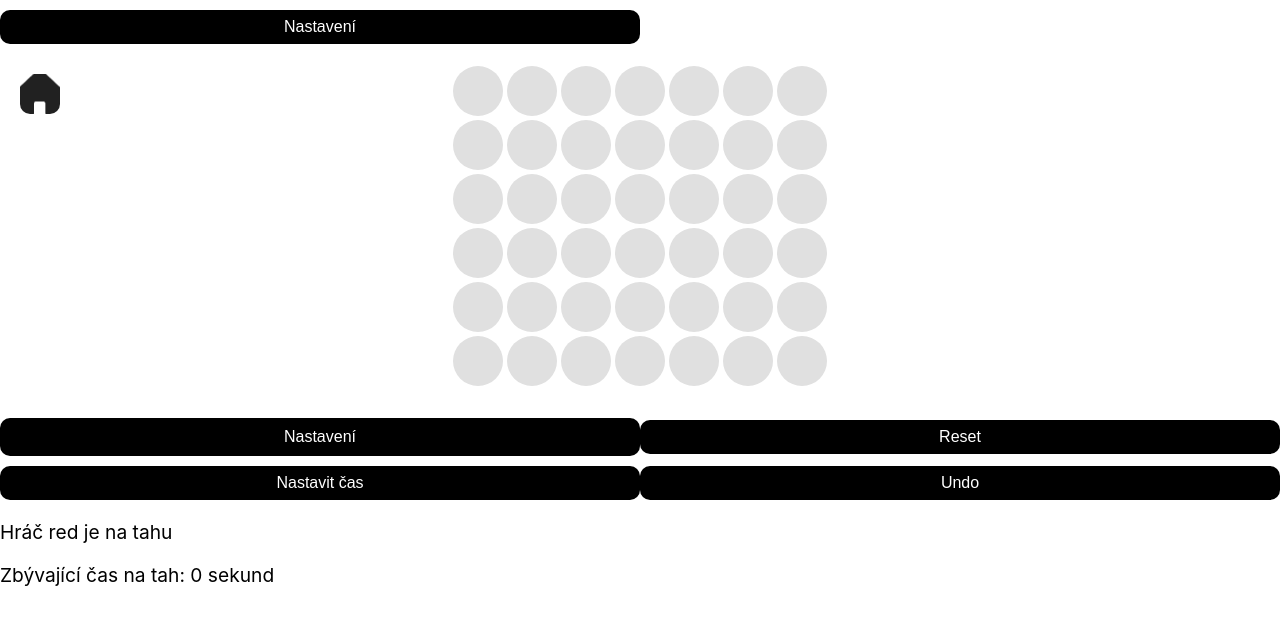
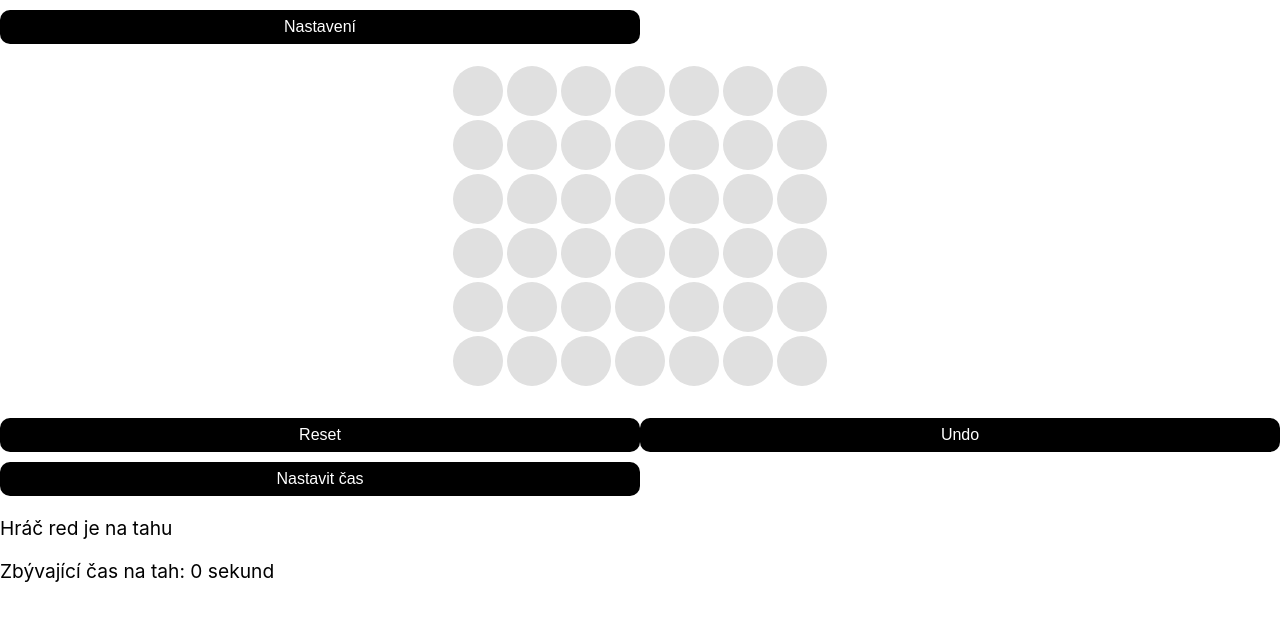
Before and after one commit to GangerBeda/ITU-projekt, a React (Create React App) app: page /game/fourinarow in a window 1280 px wide. Shown: the top 624 px of the page. Built offline with nearby package versions, Linux system fonts and the light colour scheme.

Commit message:
Update FourInARowView.js

```diff
--- a/src/games/FourInARow/views/FourInARowView.js
+++ b/src/games/FourInARow/views/FourInARowView.js
@@ -1,11 +1,17 @@
 import React from 'react';
 import './FourInARowView.css';
-import SettingsPopup from './Buttons/SettingsPopup';
-function FourInARowView({ gameState, makeMove, startNewGame, resetGame, undo, setTimeLimit, goToMainMenu, showSettings, toggleSettings }) {
+
+function FourInARowView({ gameState, remainingTime, makeMove, startNewGame, resetGame, undo, setTimeLimit }) {
+
+console.log("GameState: ", gameState);
+console.log("Current Player: ", gameState.currentPlayer);
+console.log("Winner: ", gameState.winner);
+console.log("Time:", gameState.timeLimit);
 
     return (
-        <div style={{ position: 'relative' }}>
+        <div>
             <div className="FourInARowView">
+
                 <div className="four-in-a-row-board">
                     {gameState.board.map((row, rowIndex) => (
                         <div key={rowIndex} className="board-row">
@@ -21,18 +27,12 @@ function FourInARowView({ gameState, makeMove, startNewGame, resetGame, undo, se
                         </div>
                     ))}
                 </div>
+
             </div>
 
-            <button onClick={goToMainMenu} className="menu-icon"></button>
-
-            <button onClick={toggleSettings} className="settings-button">Nastavení</button>
-            {showSettings && (
-                <SettingsPopup onClose={toggleSettings} />
-            )}
-
             <button onClick={resetGame}>Reset</button>
-            <button onClick={setTimeLimit}>Nastavit čas</button>
             <button onClick={undo}>Undo</button>
+            <button onClick={setTimeLimit}>Nastavit čas</button> {/* Tlačítko pro nastavení času */}
 
             <div className="game-info">
                 <p>{gameState.currentPlayer && `Hráč ${gameState.currentPlayer} je na tahu`}</p>
@@ -40,8 +40,27 @@ function FourInARowView({ gameState, makeMove, startNewGame, resetGame, undo, se
             </div>
 
             {gameState.winner && <button onClick={startNewGame}>Nová hra</button>}
+
         </div>
     );
 }
 
 export default FourInARowView;
+
+// const numbers = [1, 2, 3, 4, 5];
+// const listItems = numbers.map((number, index) => (
+//   <li key={index}>{number}</li> // Používáme 'index' pro klíč a 'number' pro hodnotu
+// ));
+// priradi se index kazdemu pvku z pole numbers
+// number je nazev aktualne prochazeneho prvku pole,je to hodnota na aktualni pozici v poli a  používáme ji pro práci v každé iteraci
+// a používáme ji pro práci v každé iteraci
+// index je pozice aktuálního prvku v poli je nazev ktery slouzi k prideleni ID a praci s timto konkretnim prvekme pole mimo tuto iteraci
+// key={rowIndex} je dynamický atribut, který React používá pro optimalizaci renderování seznamu. upravuje pouze DOM
+
+//className={board-cell ${cell || ''}}
+// k board-cell prida
+// if(cell !=null)
+// {pripoji k boarda-cell}
+// else(){
+// priradi prazdnou
+// }
```
